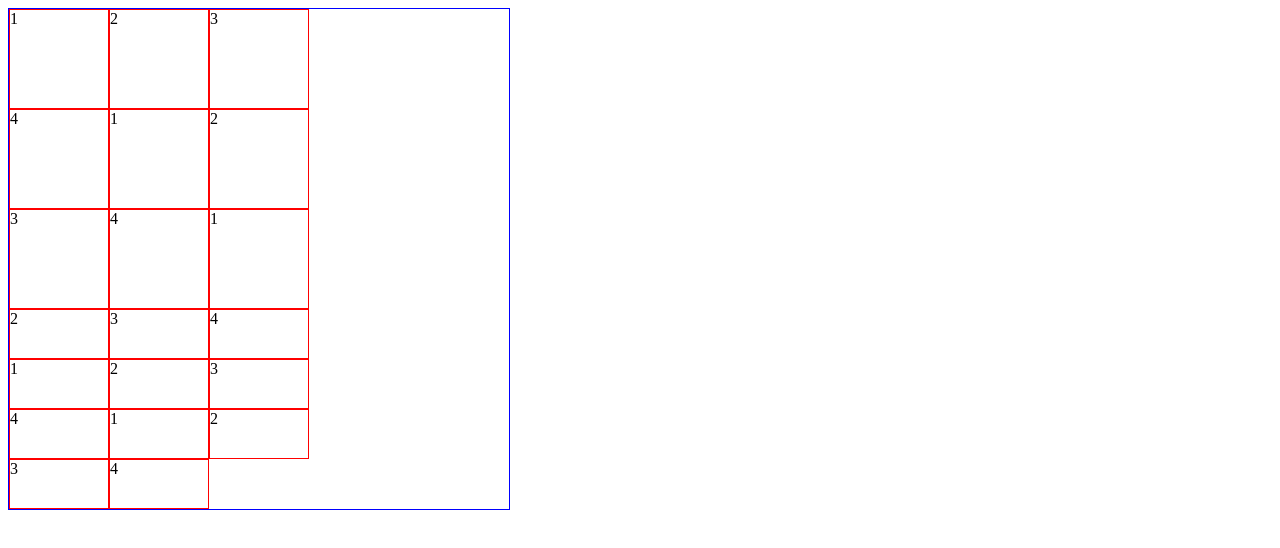
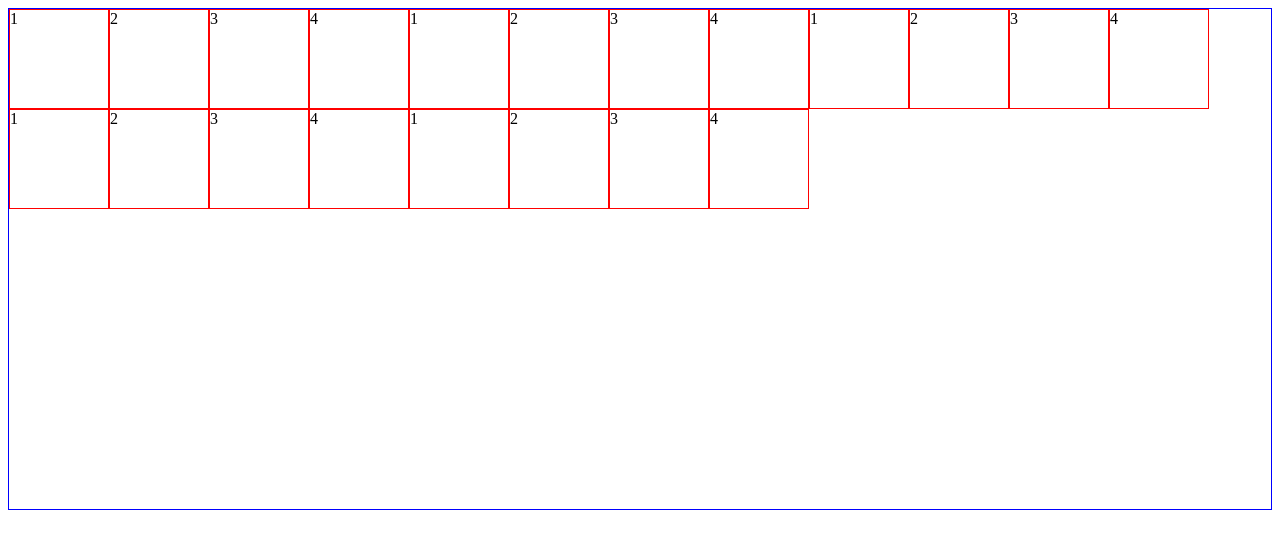
Before and after one commit to aotemj/css_notes, a plain HTML site: page grid_test/demo1/index.html in a window 1280 px wide. Drawn offline with Linux system fonts and the light colour scheme.

Commit message:
grid-template-*, auto-fill

```diff
--- a/grid_test/demo1/index.css
+++ b/grid_test/demo1/index.css
@@ -1,10 +1,12 @@
 .container {
     display: grid;
-    width: 500px;
+    /*width: 500px;*/
     height: 500px;
     border: 1px solid blue;
-    grid-template-columns: repeat(3, 100px);
-    grid-template-rows: repeat(3, 100px);
+    /*grid-template-columns: repeat(3, 100px);*/
+    /*grid-template-rows: repeat(3, 100px);*/
+    grid-template-columns: repeat(auto-fill, 100px);
+    grid-template-rows: repeat(auto-fill, 100px);
 }
 
 .container > .item {
```
